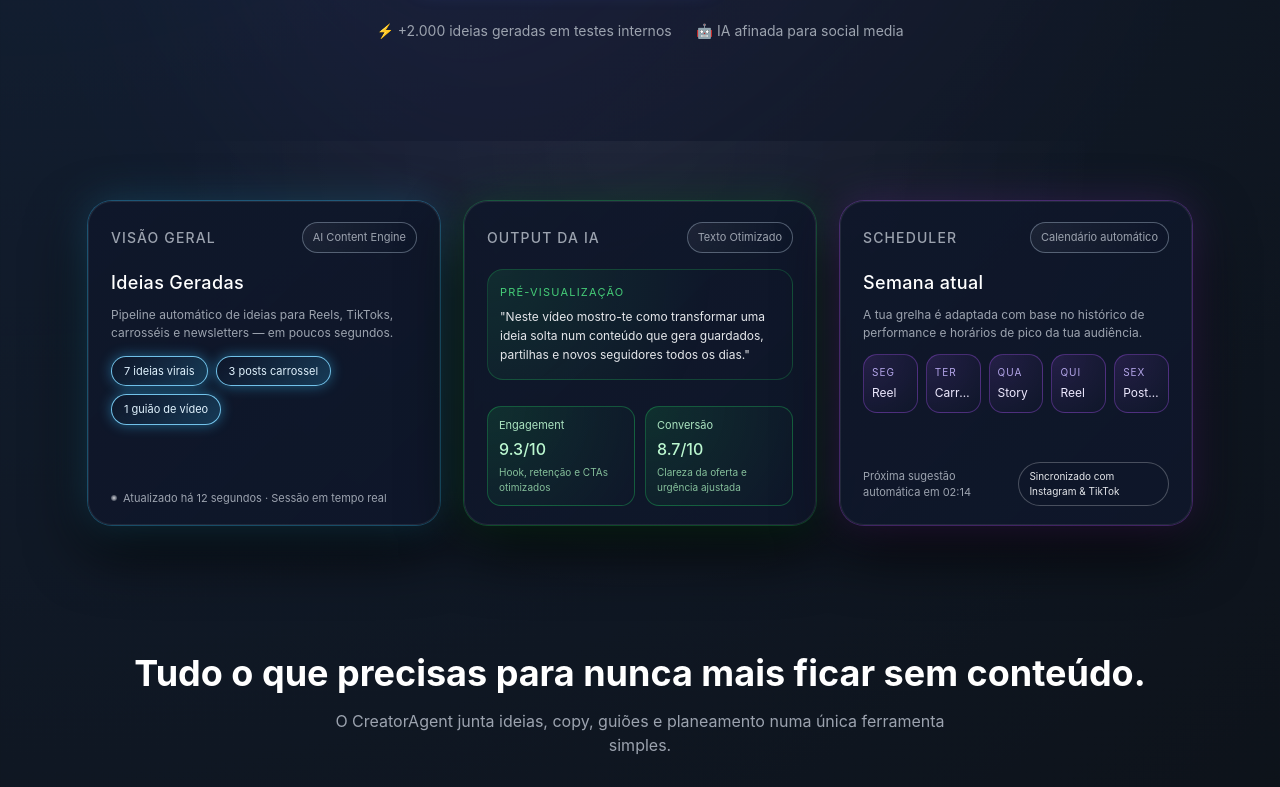
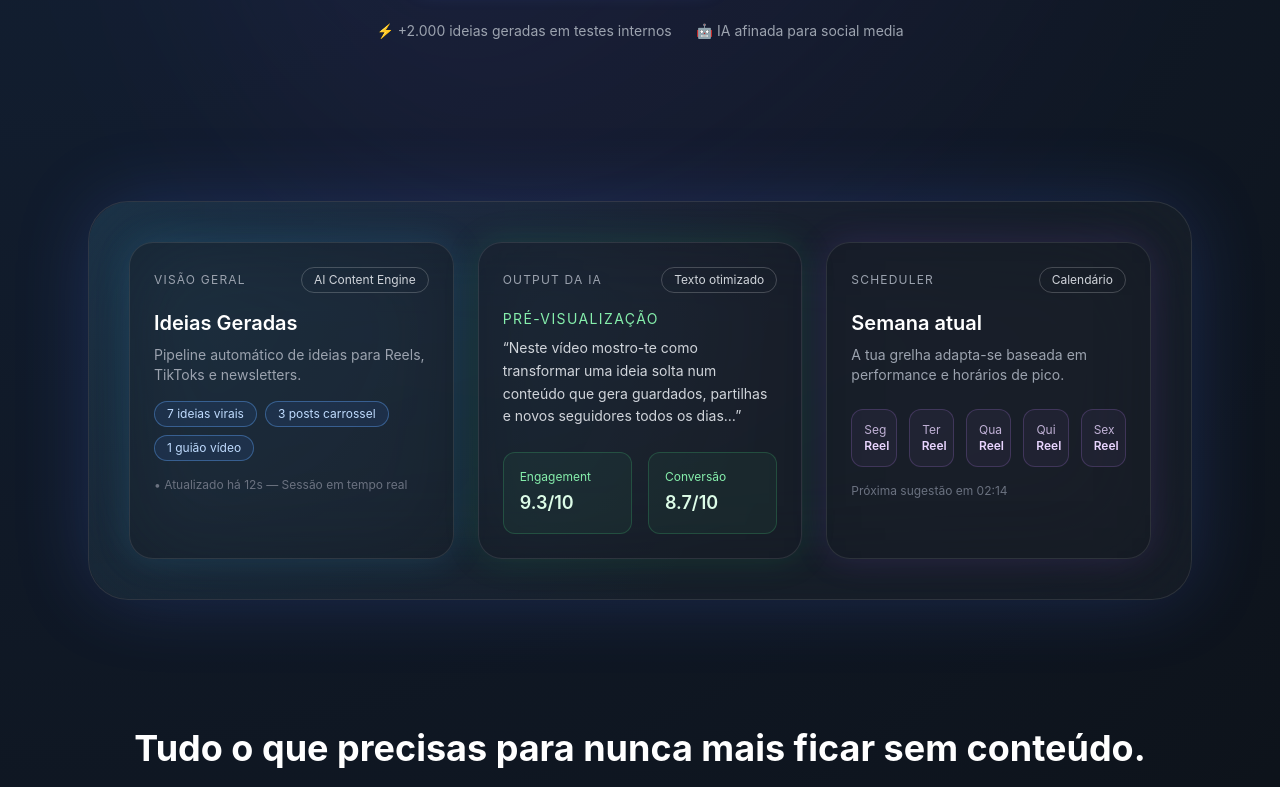
Before and after one commit to user0208308930298929832/creatoragentholder, a Next.js app: page / in a window 1280 px wide. Shown: the part 587-1374 px from the top of the page. Built offline with nearby package versions, Linux system fonts and the light colour scheme.

Commit message:
Update DashboardMockup.tsx

```diff
--- a/components/DashboardMockup.tsx
+++ b/components/DashboardMockup.tsx
@@ -1,111 +1,136 @@
 export default function DashboardMockup() {
   return (
     <div className="w-full flex justify-center">
-      <div className="frame relative max-w-6xl w-full">
-        {/* GRELHA */}
-        <div className="dashboard">
-          {/* CARD 1 — Ideias Geradas */}
-          <div className="card card-ideas">
-            <div>
-              <div className="card-header">
-                <span className="card-title">Visão Geral</span>
-                <span className="card-pill">AI Content Engine</span>
+      <div className="
+        relative w-full max-w-6xl mx-auto
+        rounded-[40px]
+        p-10
+        bg-[rgba(255,255,255,0.03)]
+        border border-white/10
+        backdrop-blur-3xl
+        shadow-[0_0_80px_-10px_rgba(80,120,255,0.25)]
+      ">
+
+        {/* LIGHT GRADIENT OVERLAY */}
+        <div className="absolute inset-0 rounded-[40px] pointer-events-none
+          bg-[radial-gradient(circle_at_top_left,rgba(56,189,248,0.15),transparent_60%)]
+          opacity-70
+        " />
+
+        {/* GRID */}
+        <div className="relative grid grid-cols-1 md:grid-cols-3 gap-6 z-10">
+
+          {/* CARD 1 */}
+          <div className="
+            rounded-3xl p-6
+            bg-[rgba(20,25,35,0.45)]
+            border border-white/10
+            backdrop-blur-2xl
+            shadow-[0_0_35px_rgba(56,189,248,0.15)]
+          ">
+            <div className="flex justify-between items-center mb-4">
+              <span className="text-gray-400 text-xs uppercase tracking-widest">Visão Geral</span>
+              <span className="px-3 py-1 text-xs rounded-full border border-white/20 text-gray-300">
+                AI Content Engine
+              </span>
             </div>
 
-              <div className="card-main-title">Ideias Geradas</div>
-              <p className="card-subtext">
-                Pipeline automático de ideias para Reels, TikToks, carrosséis e newsletters —
-                em poucos segundos.
+            <div className="text-xl font-semibold mb-2">Ideias Geradas</div>
+            <p className="text-gray-400 text-sm mb-4">
+              Pipeline automático de ideias para Reels, TikToks e newsletters.
             </p>
 
-              <div className="tags-row">
-                <span className="tag">7 ideias virais</span>
-                <span className="tag">3 posts carrossel</span>
-                <span className="tag">1 guião de vídeo</span>
-              </div>
+            {/* Tags */}
+            <div className="flex flex-wrap gap-2 mb-4">
+              <span className="px-3 py-1 rounded-full text-xs bg-blue-500/10 border border-blue-400/40 text-blue-200">
+                7 ideias virais
+              </span>
+              <span className="px-3 py-1 rounded-full text-xs bg-blue-500/10 border border-blue-400/40 text-blue-200">
+                3 posts carrossel
+              </span>
+              <span className="px-3 py-1 rounded-full text-xs bg-blue-500/10 border border-blue-400/40 text-blue-200">
+                1 guião vídeo
+              </span>
             </div>
 
-            <div className="ideas-counter">
-              <span className="dot"></span>
-              <span>Atualizado há 12 segundos · Sessão em tempo real</span>
-            </div>
+            <p className="text-gray-500 text-xs">
+              • Atualizado há 12s — Sessão em tempo real
+            </p>
           </div>
 
-          {/* CARD 2 — Texto Otimizado */}
-          <div className="card card-texto">
-            <div>
-              <div className="card-header">
-                <span className="card-title">Output da IA</span>
-                <span className="card-pill">Texto Otimizado</span>
+          {/* CARD 2 */}
+          <div className="
+            rounded-3xl p-6
+            bg-[rgba(20,25,35,0.45)]
+            border border-white/10
+            backdrop-blur-2xl
+            shadow-[0_0_35px_rgba(34,197,94,0.15)]
+          ">
+            <div className="flex justify-between items-center mb-4">
+              <span className="text-gray-400 text-xs uppercase tracking-widest">Output da IA</span>
+              <span className="px-3 py-1 text-xs rounded-full border border-white/20 text-gray-300">
+                Texto otimizado
+              </span>
             </div>
 
-              <div className="optimized-box">
-                <div className="optimized-label">Pré-visualização</div>
-                <p className="optimized-text">
-                  &quot;Neste vídeo mostro-te como transformar uma ideia solta num conteúdo que
-                  gera guardados, partilhas e novos seguidores todos os dias.&quot;
-                </p>
-              </div>
+            <div className="text-sm text-green-300 mb-2 uppercase tracking-widest">
+              Pré-visualização
             </div>
 
-            <div className="metrics-row">
-              <div className="metric-card">
-                <span className="metric-label">Engagement</span>
-                <span className="metric-value">9.3/10</span>
-                <span className="metric-sub">Hook, retenção e CTAs otimizados</span>
+            <p className="text-gray-300 text-sm mb-6 leading-relaxed">
+              “Neste vídeo mostro-te como transformar uma ideia solta num conteúdo que gera guardados,
+              partilhas e novos seguidores todos os dias…”
+            </p>
+
+            <div className="grid grid-cols-2 gap-4">
+              <div className="rounded-xl border border-green-400/20 bg-green-400/5 p-4">
+                <div className="text-xs text-green-300 mb-1">Engagement</div>
+                <div className="text-lg font-semibold text-green-100">9.3/10</div>
               </div>
 
-              <div className="metric-card">
-                <span className="metric-label">Conversão</span>
-                <span className="metric-value">8.7/10</span>
-                <span className="metric-sub">Clareza da oferta e urgência ajustada</span>
+              <div className="rounded-xl border border-green-400/20 bg-green-400/5 p-4">
+                <div className="text-xs text-green-300 mb-1">Conversão</div>
+                <div className="text-lg font-semibold text-green-100">8.7/10</div>
               </div>
             </div>
           </div>
 
-          {/* CARD 3 — Calendário Automático */}
-          <div className="card card-calendario">
-            <div>
-              <div className="card-header">
-                <span className="card-title">Scheduler</span>
-                <span className="card-pill">Calendário automático</span>
+          {/* CARD 3 */}
+          <div className="
+            rounded-3xl p-6
+            bg-[rgba(20,25,35,0.45)]
+            border border-white/10
+            backdrop-blur-2xl
+            shadow-[0_0_35px_rgba(168,85,247,0.15)]
+          ">
+            <div className="flex justify-between items-center mb-4">
+              <span className="text-gray-400 text-xs uppercase tracking-widest">Scheduler</span>
+              <span className="px-3 py-1 text-xs rounded-full border border-white/20 text-gray-300">
+                Calendário
+              </span>
             </div>
 
-              <div className="card-main-title">Semana atual</div>
-              <p className="card-subtext">
-                A tua grelha é adaptada com base no histórico de performance e horários de pico
-                da tua audiência.
+            <div className="text-xl font-semibold mb-2">Semana atual</div>
+            <p className="text-gray-400 text-sm mb-6">
+              A tua grelha adapta-se baseada em performance e horários de pico.
             </p>
 
-              <div className="planner-grid">
-                <div className="day-cell">
-                  <span className="day-label">SEG</span>
-                  <span className="day-content">Reel</span>
+            <div className="grid grid-cols-5 gap-3 text-center">
+              {["Seg","Ter","Qua","Qui","Sex"].map((d) => (
+                <div key={d} className="
+                  rounded-xl border border-purple-400/20 bg-purple-400/5 p-3 text-xs text-purple-200
+                ">
+                  <div className="opacity-80">{d}</div>
+                  <div className="font-semibold">Reel</div>
                 </div>
-                <div className="day-cell">
-                  <span className="day-label">TER</span>
-                  <span className="day-content">Carrossel</span>
-                </div>
-                <div className="day-cell">
-                  <span className="day-label">QUA</span>
-                  <span className="day-content">Story</span>
-                </div>
-                <div className="day-cell">
-                  <span className="day-label">QUI</span>
-                  <span className="day-content">Reel</span>
-                </div>
-                <div className="day-cell">
-                  <span className="day-label">SEX</span>
-                  <span className="day-content">Post longo</span>
-                </div>
-              </div>
+              ))}
             </div>
 
-            <div className="planner-footer">
-              <span>Próxima sugestão automática em 02:14</span>
-              <span className="pill-soft">Sincronizado com Instagram &amp; TikTok</span>
+            <p className="text-gray-500 text-xs mt-4">
+              Próxima sugestão em 02:14
+            </p>
           </div>
-          </div>
+
         </div>
       </div>
     </div>
```
Lines whose indentation alone changed are shown as unchanged.
